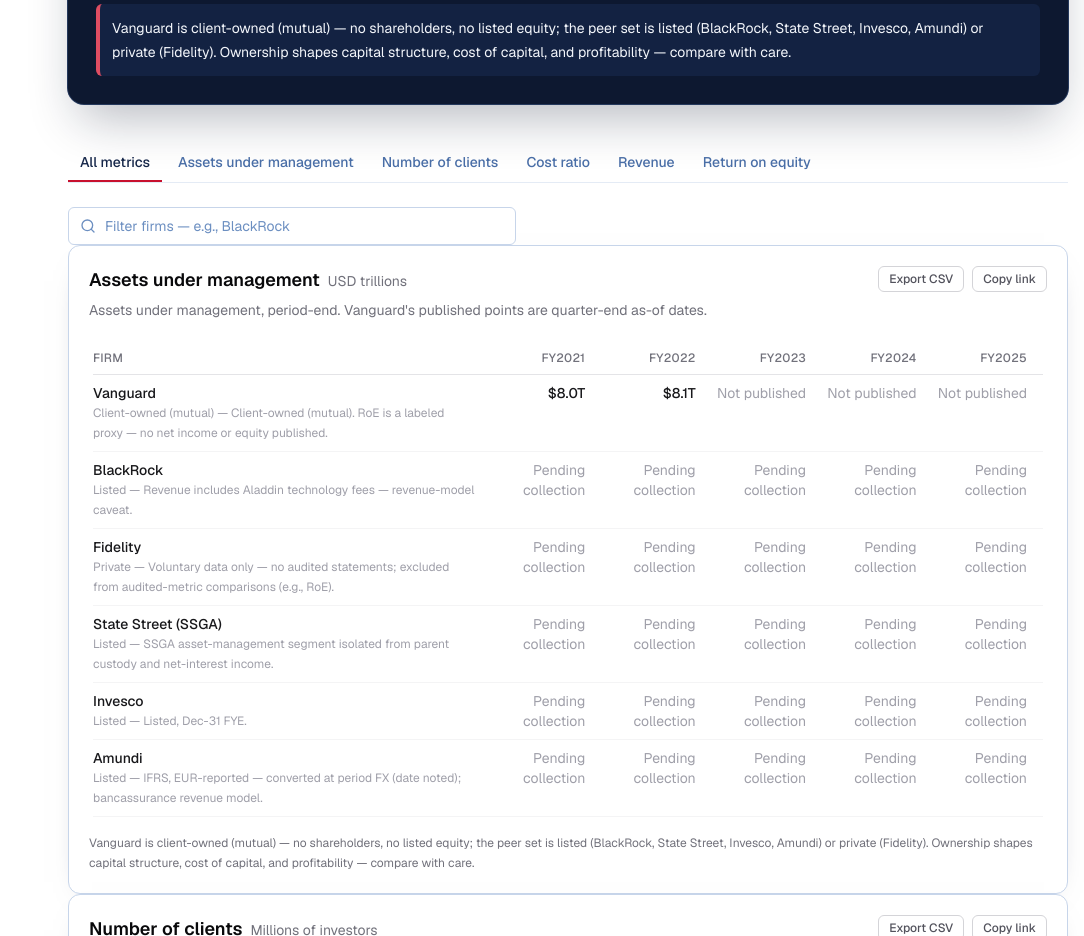
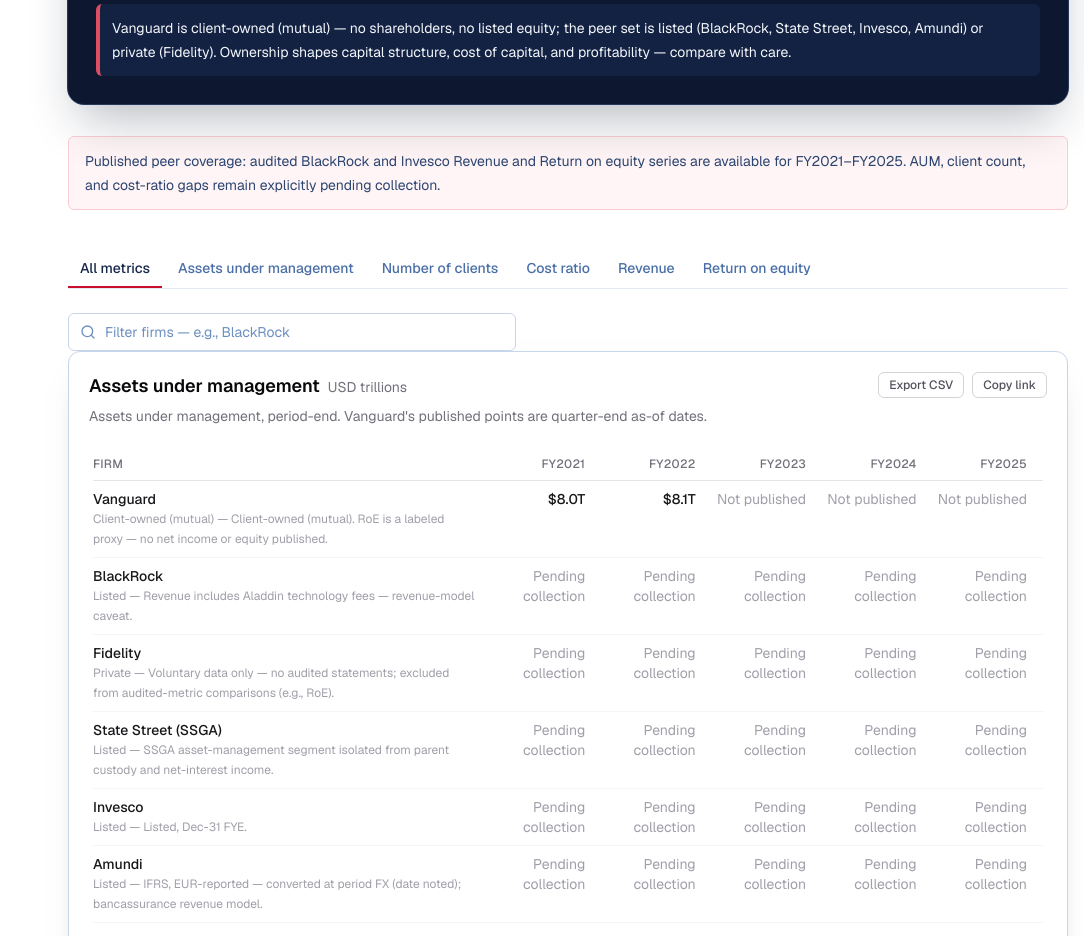
Before and after one commit to Debarpan7/Vanguard, a Next.js app: page /benchmarking in a window 1280 px wide. Shown: the part 1140-2076 px from the top of the page, without its empty margins (196-1280 px from the left). Built offline with nearby package versions, Linux system fonts and the light colour scheme.

Commit message:
fix: clarify benchmark data coverage

```diff
--- a/src/components/site-shell.tsx
+++ b/src/components/site-shell.tsx
@@ -554,6 +554,12 @@
       <div className="mx-auto max-w-6xl px-4 py-12">
         <PeerSetPanel />
 
+          <p className="mt-8 rounded-md border border-vanguard-red-200 bg-vanguard-red-50/70 px-4 py-3 text-sm leading-6 text-navy-700 dark:border-vanguard-red-400/30 dark:bg-vanguard-red-950/30 dark:text-navy-100">
+            Published peer coverage: audited BlackRock and Invesco Revenue and
+            Return on equity series are available for FY2021–FY2025. AUM, client
+            count, and cost-ratio gaps remain explicitly pending collection.
+          </p>
+
         <BenchmarkingExplorer
           activeMetric={activeMetric}
           firmFilter={firmFilter}
```
